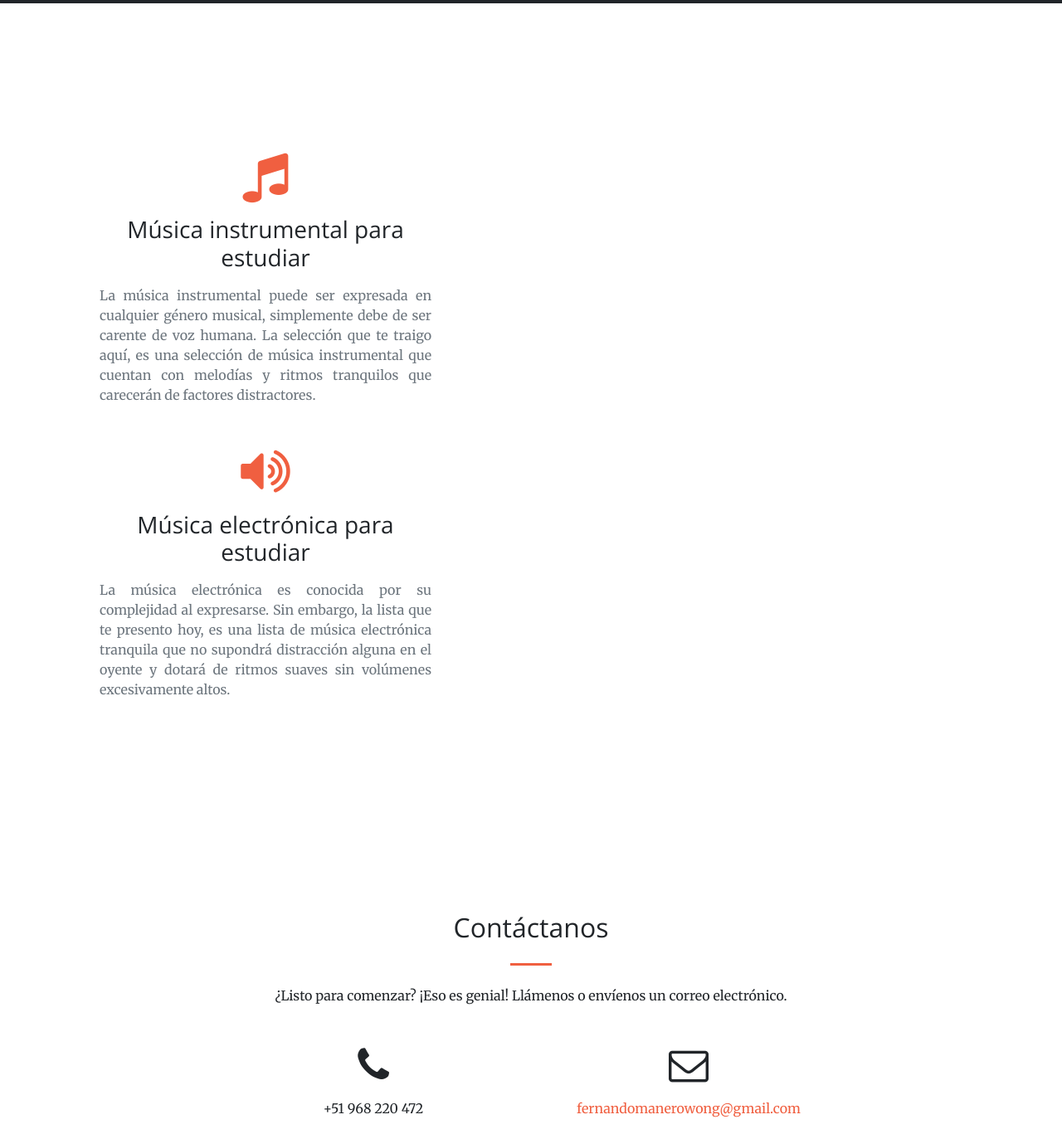
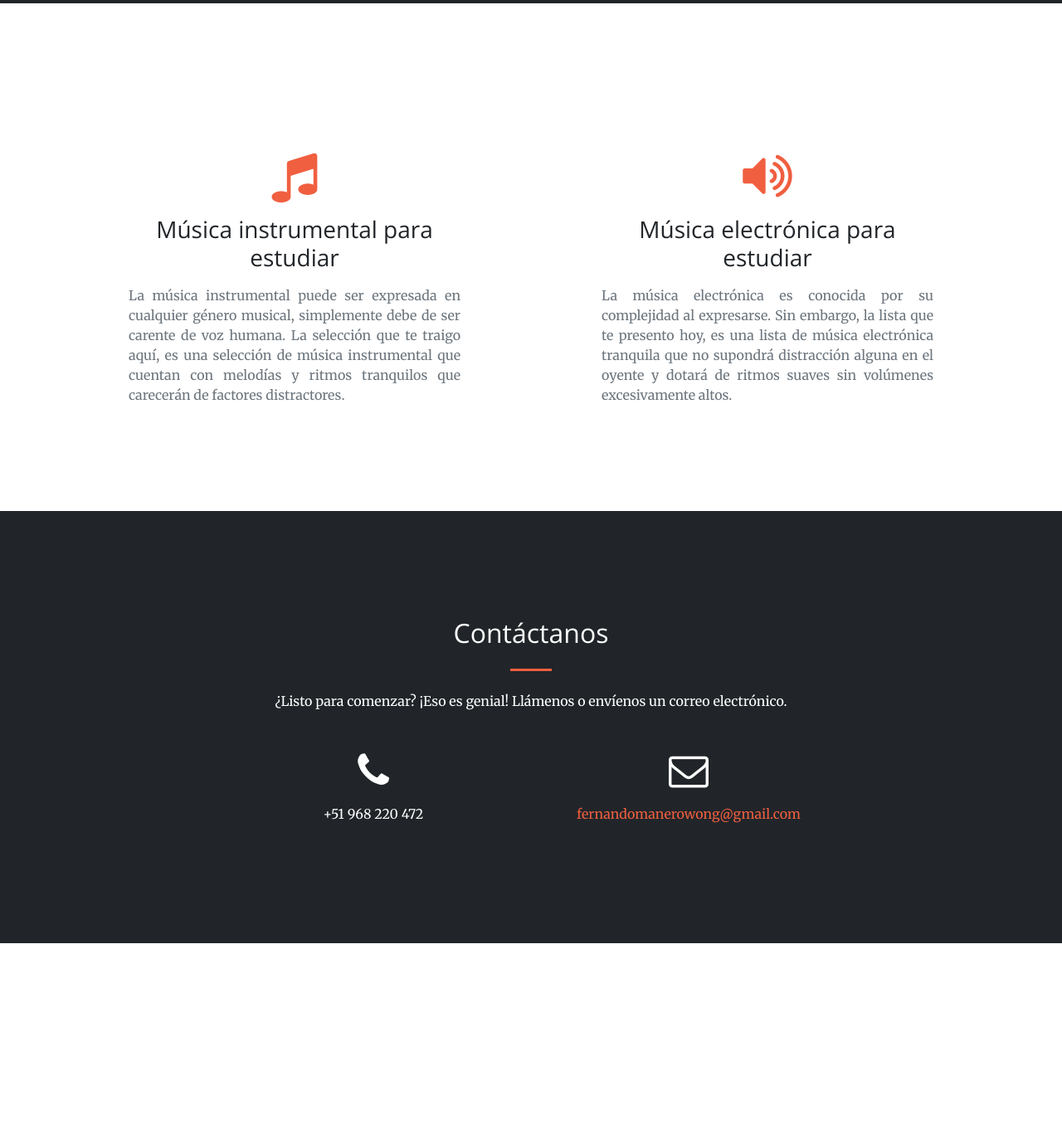
Before and after one commit to Example18/proyecto-fernando, a plain HTML site: page index.html in a window 1280 px wide. Shown: the part 2300-3667 px from the top of the page at 83% size. After the commit the page ends 3437 px from the top, so only its background shows below. Drawn offline with nearby package versions, Linux system fonts and the light colour scheme.

Commit message:
cambios1

```diff
--- a/index.html
+++ b/index.html
@@ -141,7 +141,8 @@
     </section>
 
 <section>
-
+      <div class="container">
+        <div class="row">
           <div class="col-lg-6 col-md-6 text-center">
             <div class="service-box mt-5 mx-auto">
               <i class="fa fa-4x fa-music text-primary mb-3 sr-icons"></i>
@@ -160,8 +161,10 @@
 </p>
             </div>
           </div>
+              </div>
+          </div>
 </section>
-    <section id="contact">
+    <section class="bg-dark text-white" id="contact">
       <div class="container">
         <div class="row">
           <div class="col-lg-8 mx-auto text-center">
```
